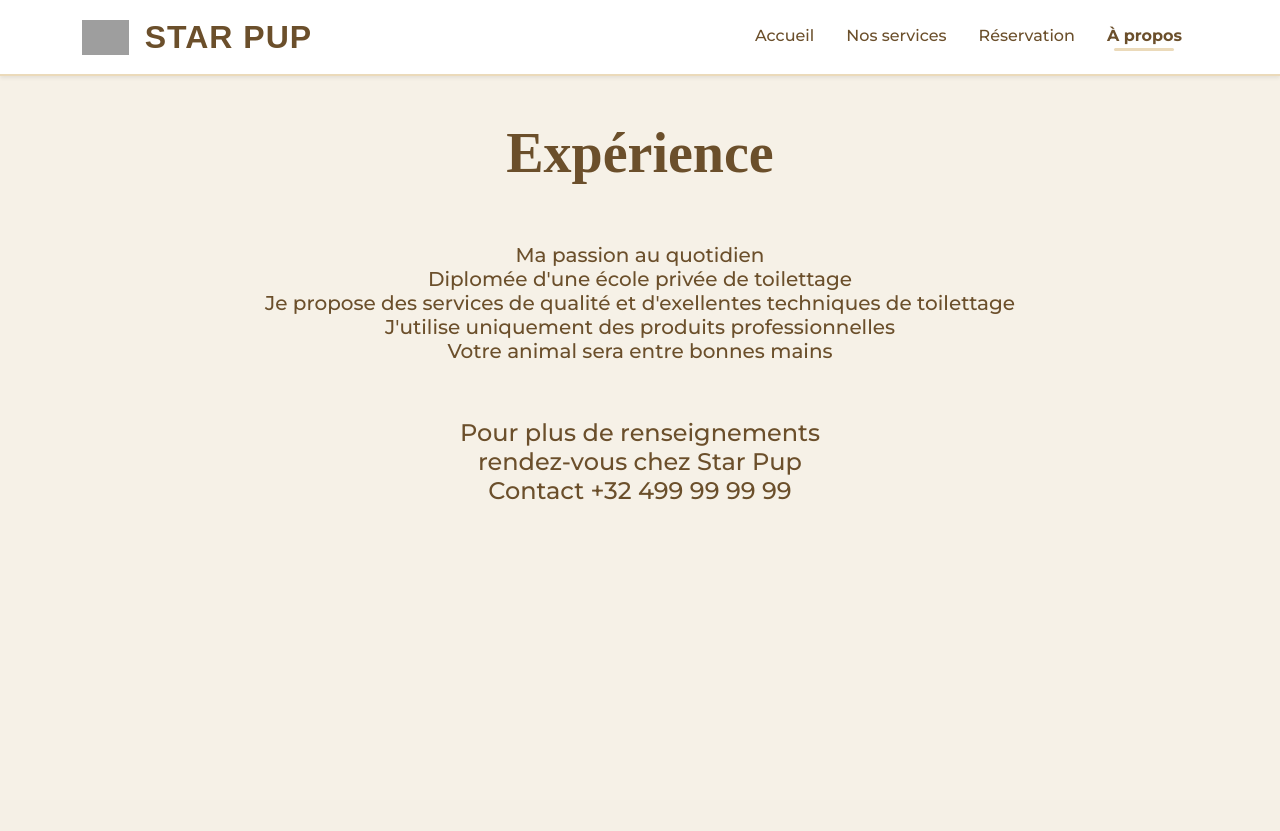
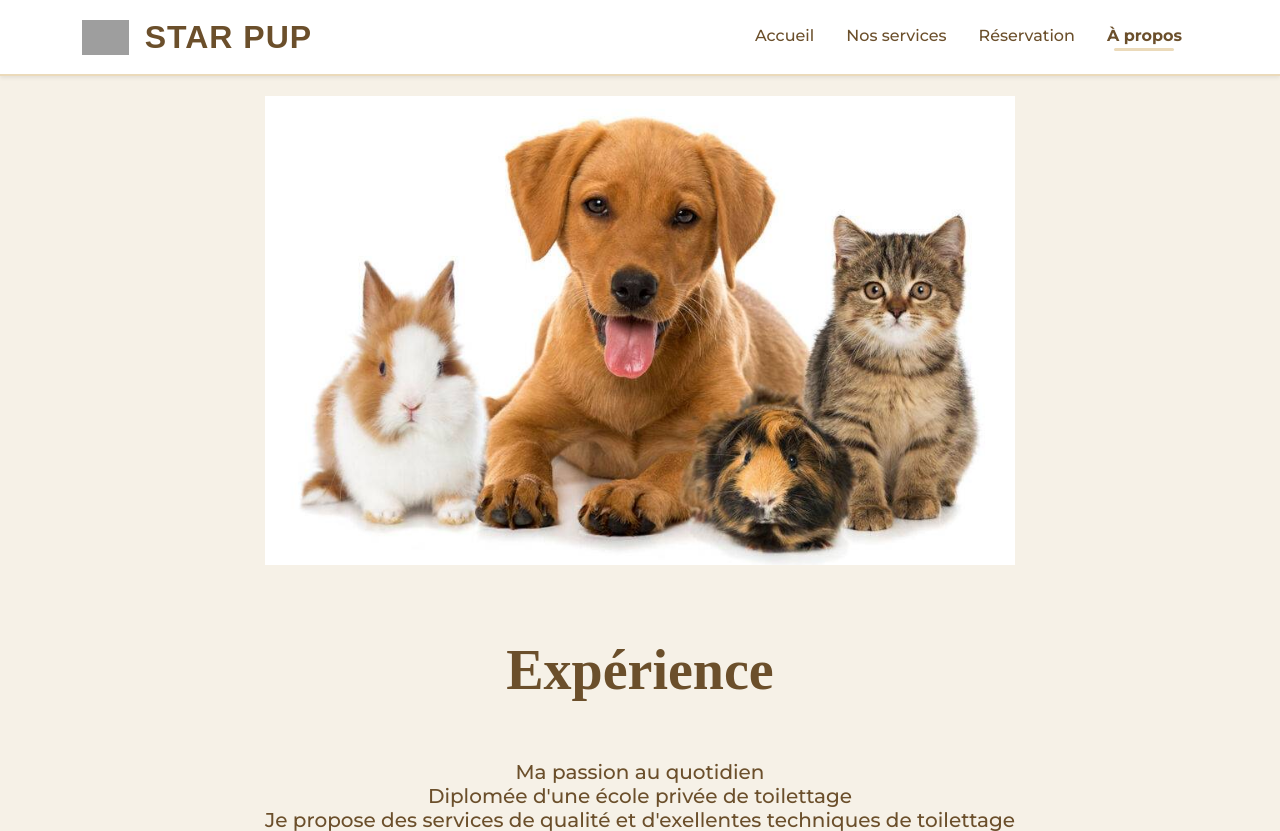
Before and after one commit to MSl4sh/Toilettage, a Flask app: page /about in a window 1280 px wide. Shown: the top 831 px of the page. Before the commit the page ends 500 px from the top, so only its background shows below. Run offline with Flask 3, Linux system fonts and the light colour scheme; some libraries are stand-ins or nearby versions; some web fonts are replaced; grey boxes are pictures that could not be loaded.

Commit message:
add pets about

```diff
--- a/templates/about.html
+++ b/templates/about.html
@@ -1,6 +1,15 @@
 {% extends 'base.html' %}
 
 {% block content %}
+<div class="card-body text-center p-4">
+    <img src="/static/img/pets.jpg"
+         srcset="/static/img/pets.jpg 576w,
+                 /static/img/pets.jpg 768w,
+                 /static/img/pets.jpg 992w"
+         sizes="(min-width: 250px) 50vw , (min-width:500px) 25vw , 100vw"
+         alt="Pets">
+</div>
+
 <div class="card-body text-center p-5">
     <h1 class="display-4 fw-bold primary-text">Expérience</h1>
     <br/>
```
Also changed, not shown: static/img/pets.jpg (added).
